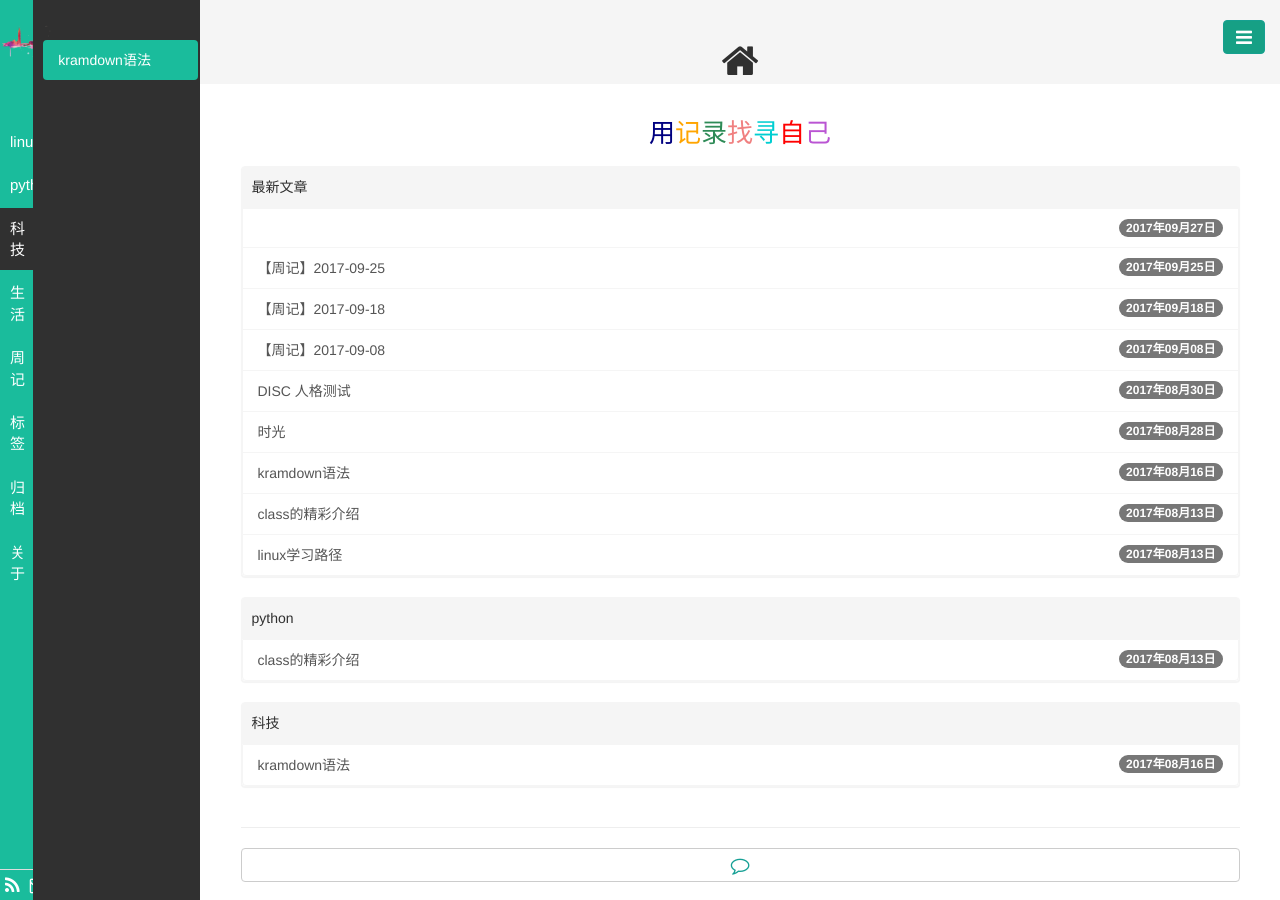
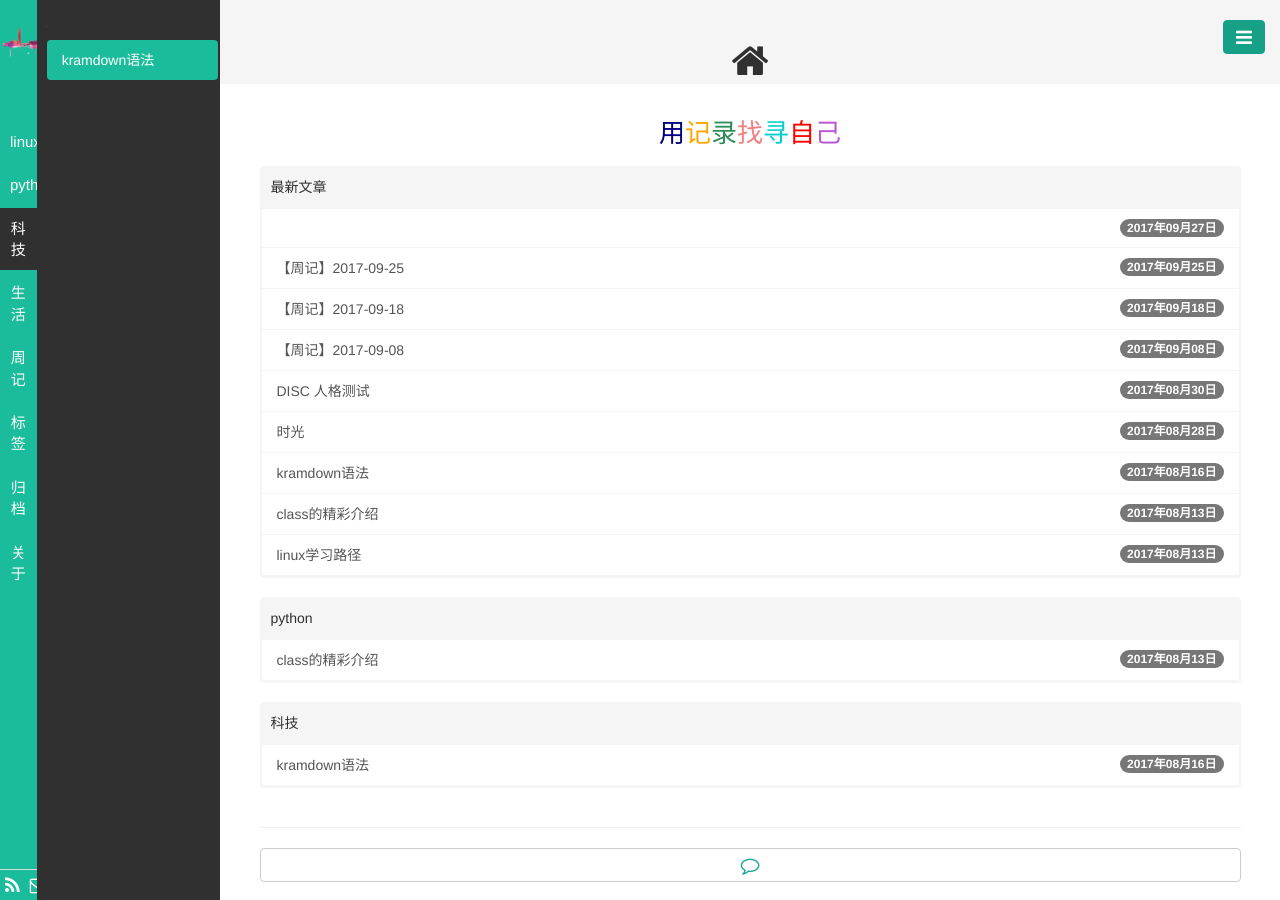
Before and after one commit to Longhaier/longhaier.github.io, a Jekyll site: the page built from index.html, in a window 1280 px wide. Built offline with Jekyll 4.4.1, drawn with Linux system fonts in a browser that asks for light colours; the list of posts is cut into pages by our own code.

Commit message:
Update navside.html

```diff
--- a/_includes/navside.html
+++ b/_includes/navside.html
@@ -1,4 +1,4 @@
-<div class="col-md-3 col-lg-3 col-sm-13 col-xs-13 aside visible-md visible-lg" style="width:200px">
+<div class="col-md-3 col-lg-3 col-sm-13 col-xs-13 aside visible-md visible-lg" style="width:220px">
   <div class="row">
     <div class="col-md-2 col-xs-2 aside1">
       <br>
```
